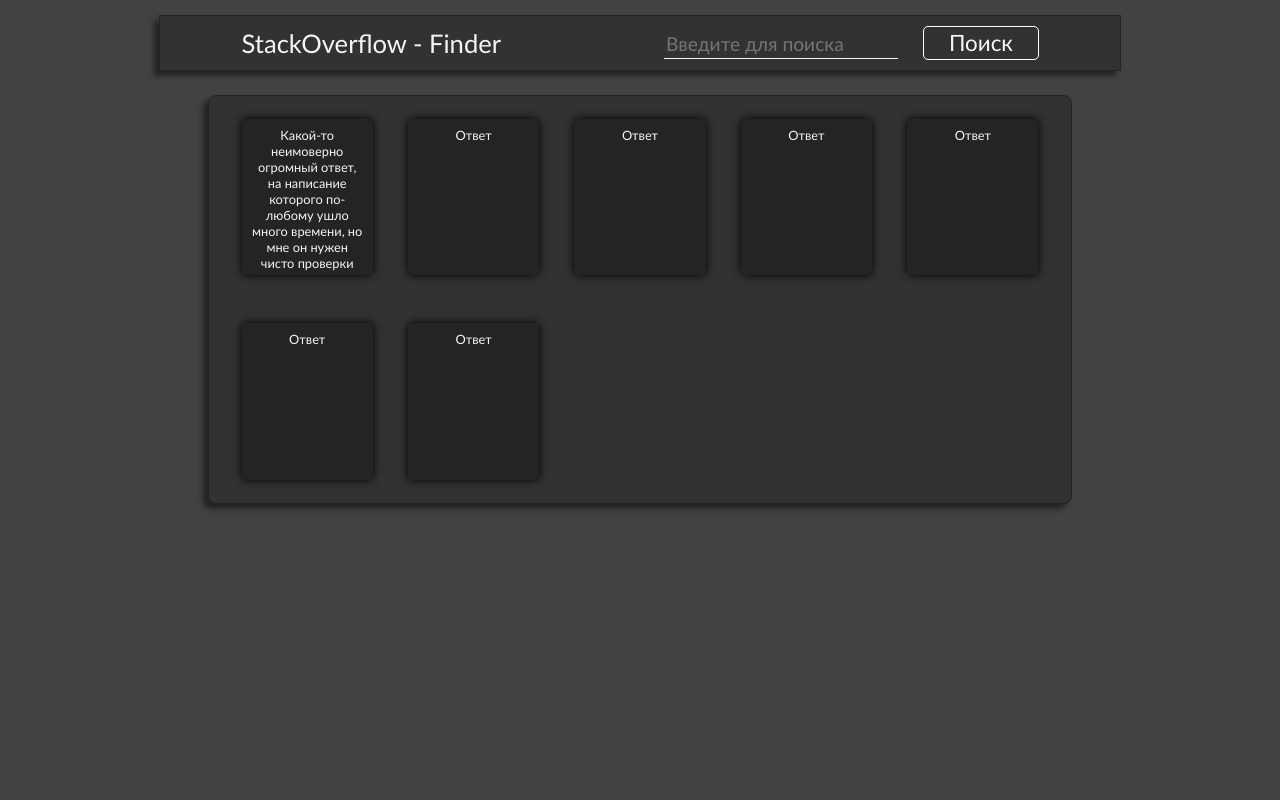
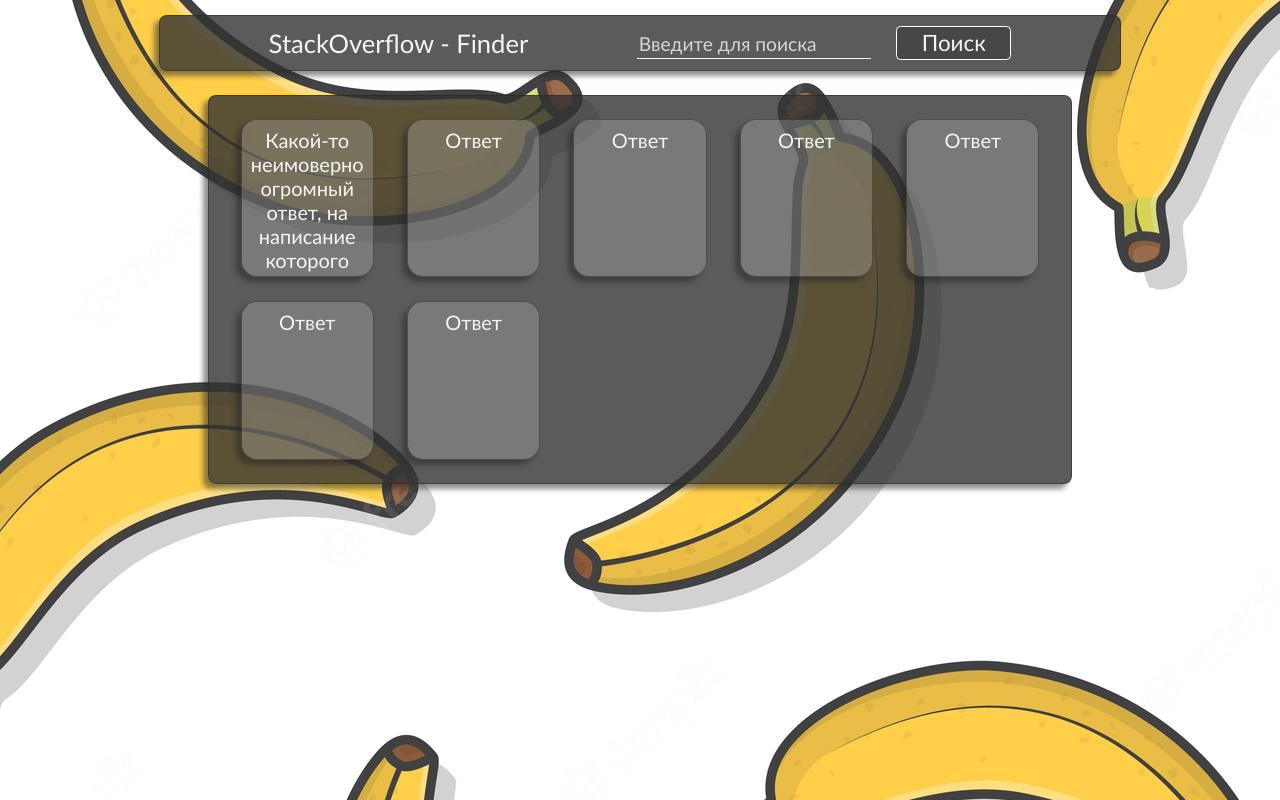
Before and after one commit to printWhoIsHere/stack-overflow-finder, a React (Create React App) app: page /post-info in a window 1280 px wide. Built offline with nearby package versions, Linux system fonts and the light colour scheme.

Commit message:
В основном изменения коснулись внешнего вида

```diff
--- a/public/index.css
+++ b/public/index.css
@@ -1,7 +1,8 @@
 body {
     margin: 0;
     padding: 15px;
-    background-color: rgb(66, 66, 66);
+    background-color: rgb(0, 0, 0, 0.5);
+    background-image: url(banana.png);
 }
 
 * {
--- a/public/index.html
+++ b/public/index.html
@@ -6,6 +6,8 @@
     <title>StackOverflow - Finder</title>
   </head>
   <body>
-    <div id="root"></div>
+    <div class="bg-image">
+      <div id="root"></div>
+    </div>
   </body>
 </html>
--- a/src/Components/App/App.module.css
+++ b/src/Components/App/App.module.css
@@ -7,21 +7,21 @@
 .Header_wrapper {
     width: 75vw;
     height: fit-content;
-    background-color: rgb(50, 50, 50);
-    border: 1px solid rgb(36, 36, 36);
-    box-shadow: -5px 5px 5px rgb(36, 36, 36);
-    /* border-radius: .5em; */
+    background-color: rgba(50, 50, 50, 0.8);
+    border: 1px solid rgba(36, 36, 36, 0.5);
+    box-shadow: -5px 5px 5px rgb(36, 36, 36, 0.5);
+    border-radius: .5em;
     display: flex;
     align-items: center;
-    justify-content: space-around;
+    justify-content: space-evenly;
 
-    transition: .5s;
+    transition: .3s;
 }
 
 .logo {
     font-size: 2vw;
     text-decoration: none;
-    transition: .5s;
+    transition: .3s;
 }
 
 .logo:hover {
@@ -29,7 +29,8 @@
 }
 
 .logo:active {
-    color: rgb(36, 36, 36);
+    transition: 0s;
+    color: rgb(245, 245, 245, 0.5);
 }
 
 .search_field {
@@ -42,7 +43,11 @@
     font-size: 1.5vw;
     font-family: 'Gill Sans MT';
 
-    transition: .5s;
+    transition: .3s;
+}
+
+.search_field::placeholder {
+    color: rgb(245, 245, 245, 0.8);
 }
 
 .search_field :active, :hover, :focus {
@@ -54,23 +59,22 @@
     width: 9vw;
     height: 1.5em;
     font-size: 1.75vw;
-    background-color: inherit;
+    background-color: rgba(50, 50, 50, 0.5);
     border: 1px solid white;
     cursor: pointer;
-    border-radius: 5px;
+    border-radius: .2em;
     margin: 10px 0 10px 25px;
 
-    transition: .5s;
+    transition: .3s;
 }
 
 .search_button:hover {
-    background-color: rgb(36, 36, 36);
+    background-color: rgba(36, 36, 36, 0.8);
 }
 
 .search_button:active {
-    background-color: whitesmoke;
-    border: 1px solid rgb(36, 36, 36);
-    color: rgb(36, 36, 36);
-
-    transition: .2s;
+    transition: 0s;
+    background-color: rgba(245, 245, 245, 0.9);
+    border: 1px solid rgba(36, 36, 36, 0.9);
+    color: rgba(36, 36, 36, 0.9);
 }
--- a/src/Components/PostInfo/PostInfo.module.css
+++ b/src/Components/PostInfo/PostInfo.module.css
@@ -2,41 +2,43 @@
     width: 65vw;
     height: fit-content;
     margin-top: 1.5em;
-    background-color: rgb(50, 50, 50);
-    border: 1px solid rgb(36, 36, 36);
+    background-color: rgb(50, 50, 50, 0.8);
+    border: 1px solid rgb(36, 36, 36, 0.5);
     border-radius: .5em;
-    box-shadow: -5px 5px 5px rgb(36, 36, 36);
+    box-shadow: -5px 5px 5px rgb(36, 36, 36, 0.5);
     padding: 15px;
 
     display: grid;
     grid-template-areas: 'a a a a a';
-    row-gap: 4vh;
+    row-gap: 1vh;
 
-    transition: .5s;
+    transition: .3s;
 }
 
 .Answer {
     width: 9vw;
     height: 11vw;
-    background-color: rgb(36, 36, 36);
+    background-color: rgb(245, 245, 245, 0.2);
+    border: 1px solid rgb(36, 36, 36, 0.5);
+    box-shadow: -5px 5px 5px rgb(36, 36, 36, 0.5);
+    border-radius: 1em;
+    overflow: hidden;
+
     grid-area: 'a';
     text-align: center;
     padding: 1vh;
     margin: 1vh auto;
 
-    border-radius: .3em;
-    box-shadow: 0 0 10px black;
-
-    overflow: hidden;
+    transition: .3s;
 }
 
 .Answer:hover {
-    background-color: rgb(65, 65, 65);
+    background-color: rgb(90, 90, 90, 0.5);
 }
 
 .p1 {
     margin: 0;
-    font-size: 1vw;
+    font-size: 1.25em;
 }
 
 .Loader {
--- a/src/Components/Result/AuthorQuestions/AuthorQuestions.module.css
+++ b/src/Components/Result/AuthorQuestions/AuthorQuestions.module.css
@@ -2,20 +2,26 @@
     width: 40vw;
     height: fit-content;
     padding: 10px;
-    background-color: rgba(255, 255, 255, 0.2);
+    background-color: rgba(50, 50, 50, 0.5);
     border-radius: .3em;
-    box-shadow: -5px 5px 5px rgb(36, 36, 36);
+    box-shadow: -5px 5px 5px rgb(36, 36, 36, 0.5);
     display: flex;
     margin: 1.5em 0 0 3em;
 
-    transition: .5s;
+    transition: .3s;
 }
 
 .Question_post {
-    background-color: rgb(36, 36, 36);
+    background-color: rgb(245, 245, 245, 0.2);
     width: 6em;
     height: 6em;
-    box-shadow: -5px 5px 5px rgb(36, 36, 36);
+    box-shadow: -5px 5px 5px rgb(36, 36, 36, 0.5);
+
+    transition: .3s;
+}
+
+.Question_post:hover {
+    background-color: rgba(90, 90, 90, 0.5);
 }
 
 .Question_title {
--- a/src/Components/Result/ErrorMessage/ErrorMessage.module.css
+++ b/src/Components/Result/ErrorMessage/ErrorMessage.module.css
@@ -14,21 +14,20 @@
     font-size: 1vw;
     border: 1px solid whitesmoke;
     border-radius: .4em;
-    background-color: rgb(50, 50, 50);
+    background-color: rgb(50, 50, 50, 0.5);
     cursor: pointer;
     color: whitesmoke;
 
-    transition: .5s;
+    transition: .3s;
 }
 
 .Refresh_button:hover {
-    background-color: rgb(36, 36, 36);
+    background-color: rgb(36, 36, 36, 0.8);
 }
 
 .Refresh_button:active {
+    transition: 0s;
     background-color: whitesmoke;
     border: 1px solid inherit;
-    color: rgb(36, 36, 36);
-
-    transition: .2s;
+    color: rgb(0, 0, 0);
 }
--- a/src/Components/Result/ErrorMessage/ErrorMessage.tsx
+++ b/src/Components/Result/ErrorMessage/ErrorMessage.tsx
@@ -1,10 +1,13 @@
+import { useEffect } from 'react';
 import Style from './ErrorMessage.module.css';
 
-const ErrorMessage = ({ reload }: any) => {
+const ErrorMessage = ({ forceUpdate }: any) => {
+  useEffect(forceUpdate, [forceUpdate]);
+
   return (
     <div className={Style.Error_message}>
       <p>Упс... Кажется, данные не загрузились</p>
-      <button className={Style.Refresh_button} onClick={reload}>Попробовать ещё раз</button>
+      <button className={Style.Refresh_button} onClick={forceUpdate}>Попробовать ещё раз</button>
     </div>
   );
 };
--- a/src/Components/Result/PopularTags/PopularTags.module.css
+++ b/src/Components/Result/PopularTags/PopularTags.module.css
@@ -2,20 +2,26 @@
     width: 40vw;
     height: fit-content;
     padding: 10px;
-    background-color: rgba(255, 255, 255, 0.2);
+    background-color: rgba(50, 50, 50, 0.5);
     border-radius: .3em;
-    box-shadow: -5px 5px 5px rgb(36, 36, 36);
+    box-shadow: -5px 5px 5px rgb(36, 36, 36, 0.5);
     display: flex;
     margin: 1.5em 0 0 3em;
 
-    transition: .5s;
+    transition: .3s;
 }
 
 .Tag_post {
-    background-color: rgb(36, 36, 36);
+    background-color: rgb(245, 245, 245, 0.2);
     width: 6em;
     height: 6em;
-    box-shadow: -5px 5px 5px rgb(36, 36, 36);
+    box-shadow: -5px 5px 5px rgb(36, 36, 36, 0.5);
+
+    transition: .3s;
+}
+
+.Tag_post:hover {
+    background-color: rgba(90, 90, 90, 0.5);
 }
 
 .Tag_post_title {
--- a/src/Components/Result/Post/Post.module.css
+++ b/src/Components/Result/Post/Post.module.css
@@ -13,7 +13,7 @@
     grid-area: 'a';
     margin: 1vh auto 1vh auto;
 
-    transition: .5s;
+    transition: .3s;
 }
 
 .Post_wrapper:hover {
--- a/src/Components/Result/Result.module.css
+++ b/src/Components/Result/Result.module.css
@@ -2,10 +2,10 @@
     width: 50vw;
     height: fit-content;
     margin-top: 1.5em;
-    background-color: rgb(50, 50, 50);
-    border: 1px solid rgb(36, 36, 36);
+    background-color: rgba(50, 50, 50, 0.8);
+    border: 1px solid rgb(36, 36, 36, 0.5);
     border-radius: .5em;
-    box-shadow: -5px 5px 5px rgb(36, 36, 36);
+    box-shadow: -5px 5px 5px rgb(36, 36, 36, 0.5);
     padding: 15px;
 
     display: grid;
@@ -14,7 +14,7 @@
     column-gap: 1vw;
     column-width: 1vw;
 
-    transition: .5s;
+    transition: .3s;
 }
 
 .Adaptive_wrapper {
--- a/src/Components/Result/Result.tsx
+++ b/src/Components/Result/Result.tsx
@@ -19,16 +19,17 @@ const Result = ({searchValue}: any) => {
   const [tag, setTag] = useState('');
 
   useEffect(() => {
-    getSearchDataFx(searchValue).finally(() => {
+    getSearchDataFx(searchValue).then(() => {
       if (searchResults.items) {
+        setIsLoaded(true);
         setIsDone(true);
-        setIsLoaded(true);
       }
       else {
         setIsLoaded(true);
+        setIsDone(false);
       }
-    });
-  }, []);
+    })
+  }, [forceUpdate]);
 
   return (
     <div className={Style.Adaptive_wrapper}>
@@ -42,7 +43,7 @@ const Result = ({searchValue}: any) => {
                 setUserId={setUserId}
                 setTag={setTag}/>
               </div>
-              )) : <ErrorMessage reload={forceUpdate}/>}
+              )) : <ErrorMessage forceUpdate={forceUpdate}/>}
       </div>
       {states?.isActiveAuthorQuestions ? <AuthorQuestions userId={userId}/> : states?.isActivePopularTags ? <PopularTags tag={tag}/> : null}
     </div>
--- a/src/Components/Start/Start.module.css
+++ b/src/Components/Start/Start.module.css
@@ -2,24 +2,24 @@
     width: 65vw;
     height: fit-content;
     margin-top: 1.5em;
-    background-color: rgb(50, 50, 50);
-    border: 1px solid rgb(36, 36, 36);
+    background-color: rgba(50, 50, 50, 0.8);
+    border: 1px solid rgba(36, 36, 36, 0.5);
+    box-shadow: -5px 5px 5px rgb(36, 36, 36, 0.5);
     border-radius: .5em;
-    box-shadow: -5px 5px 5px rgb(36, 36, 36);
     padding: 10px;
     text-align: center;
 
-    transition: .5s;
+    transition: .3s;
 }
 
 .h1 {
     font-size: 2vw;
     margin: 3vh auto;
-    transition: .5s;
+    transition: .3s;
 }
 
 .h2 {
     margin: 2vh auto;
     font-size: 1vw;
-    transition: .5s;
+    transition: .3s;
 }
```
Also changed, not shown: public/banana.png (added).
